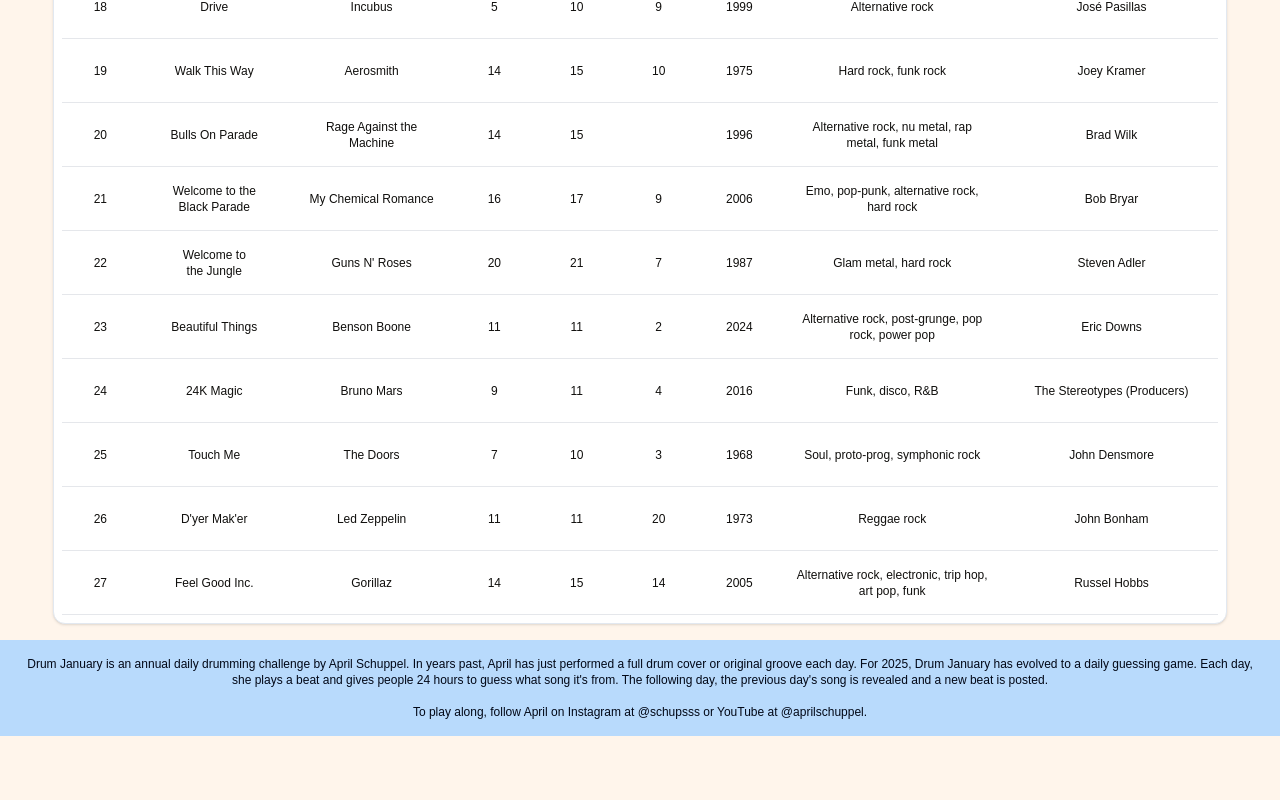
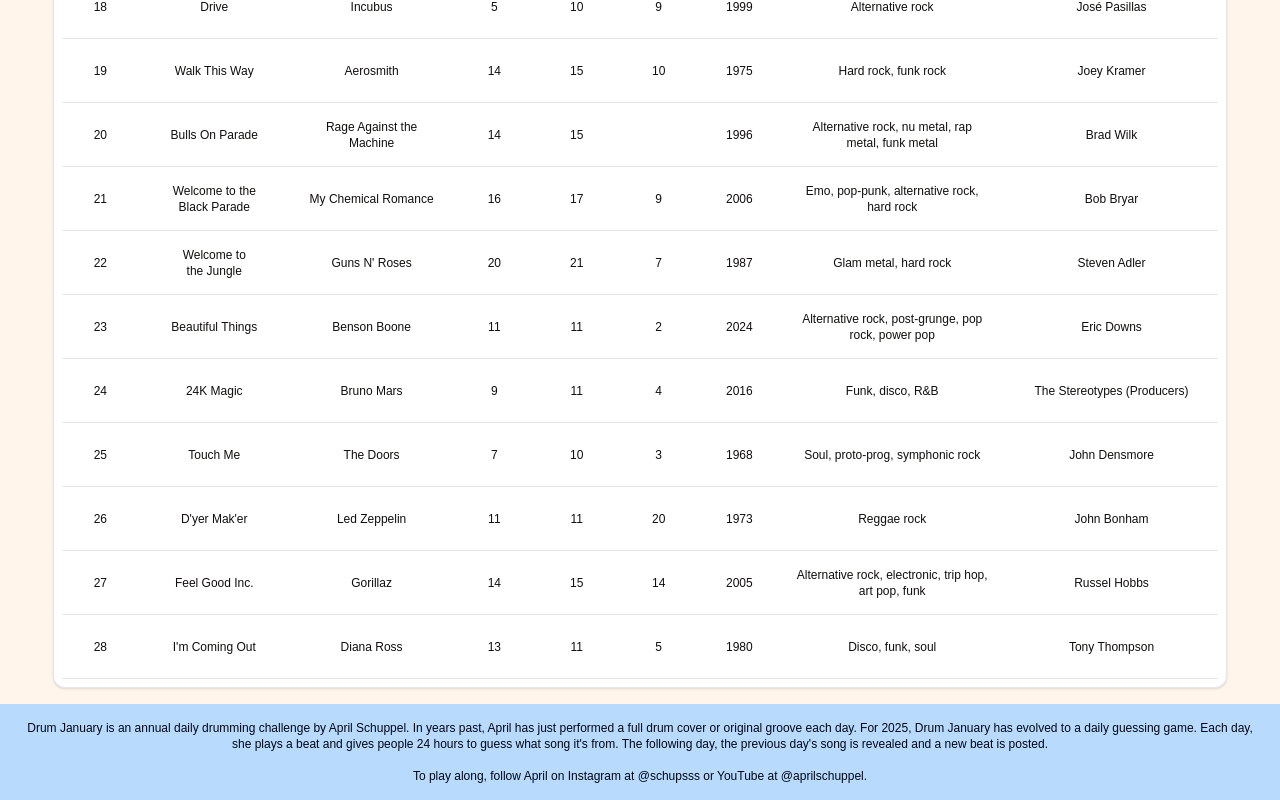
Before and after one commit to aprilschuppel/drum-january, a Next.js app: page /stats in a window 1280 px wide. Shown: the part 1303-2103 px from the top of the page. Before the commit the page ends 2039 px from the top, so only its background shows below. Built offline with nearby package versions, Linux system fonts and the light colour scheme.

Commit message:
update data

```diff
--- a/src/data/data.ts
+++ b/src/data/data.ts
@@ -216,29 +216,37 @@
       totalGuesses: 15,
       tooltip: "93.33",
       status: "Great"
+    },
+    {
+      beatId: 28,
+      songTitle: "I'm Coming Out",
+      correctGuesses: 11,
+      totalGuesses: 13,
+      tooltip: "84.62",
+      status: "Good"
     }
 ];
 
 export const overallGuessLeaderData: Leaderboard[] = [
   {
     name: "scubasav144",
-    value: 26,
+    value: 27,
   },
   {
     name: "shortofadime",
+    value: 24,
+  },
+  {
+    name: "mgattoni15",
     value: 23,
   },
   {
-    name: "mgattoni15",
-    value: 22,
-  },
-  {
     name: "erinnbenedict",
-    value: 20,
+    value: 21,
   },
   {
     name: "peetydraws",
-    value: 18,
+    value: 19,
   }
 ];
 
@@ -635,5 +643,18 @@
     releaseYear: 2005,
     releaseDecade: "2000s",
     hot100Peak: 14
+  },
+  {
+    day: 28,
+    song: "I'm Coming Out",
+    artist: "Diana Ross",
+    drummer: "Tony Thompson",
+    broadGenre: "Pop",
+    genre: "Disco, funk, soul",
+    totalGuesses: 11,
+    correctGuesses: 13,
+    releaseYear: 1980,
+    releaseDecade: "1980s",
+    hot100Peak: 5
   }
 ];
```
